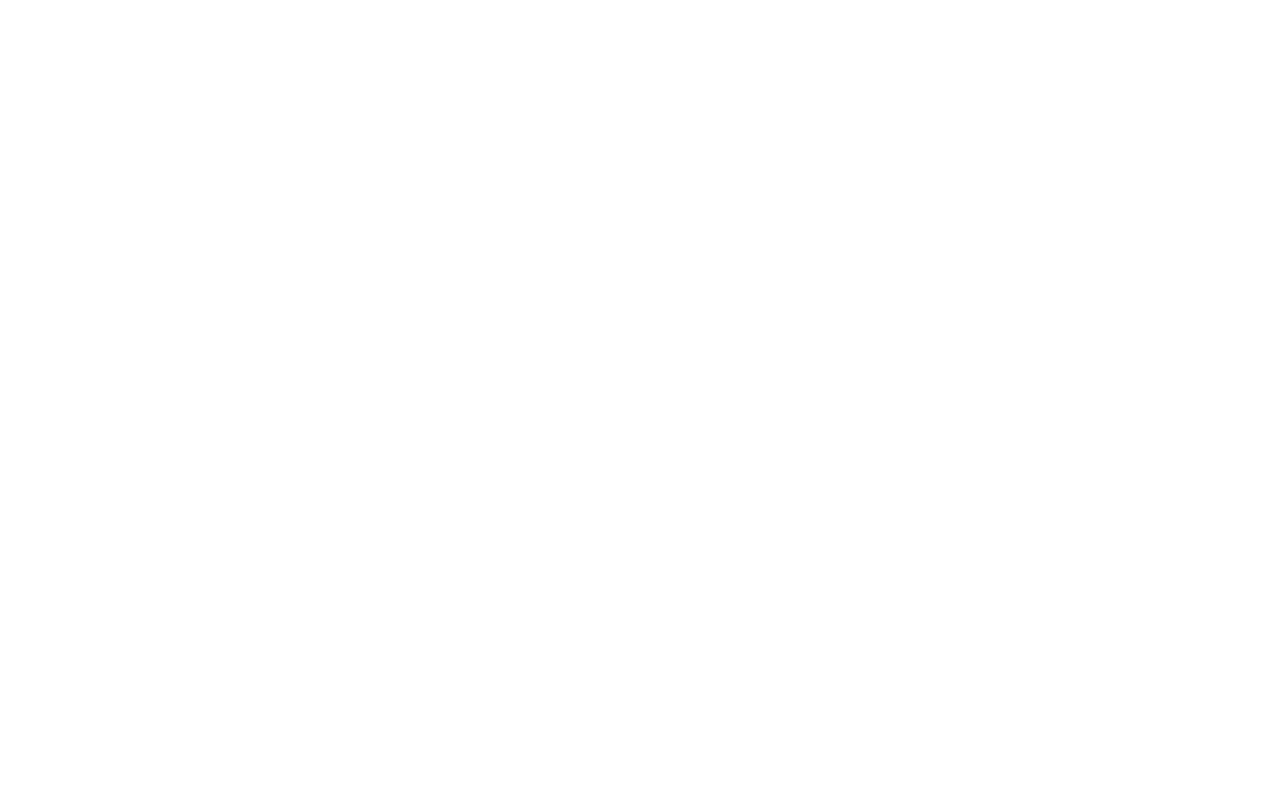
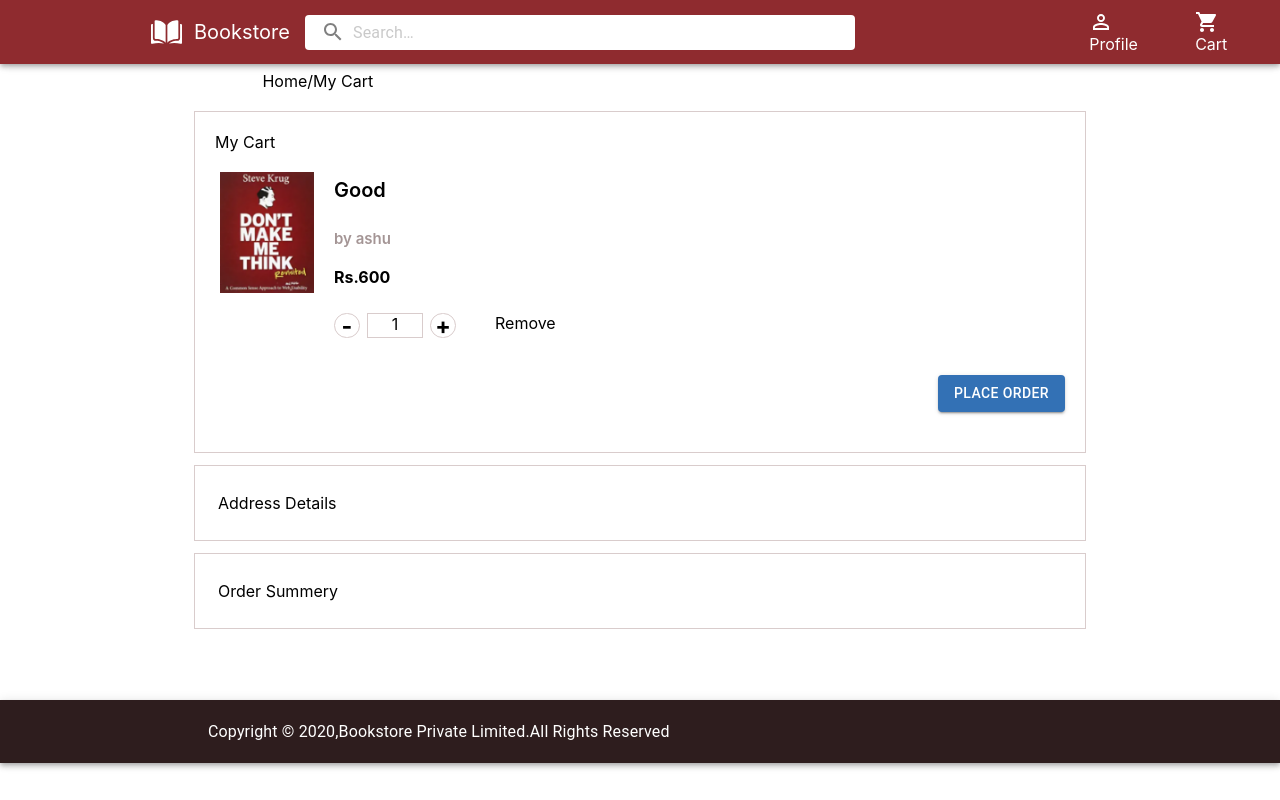
Before and after one commit to Ashwini0398/Book_Store_App_React, a React (Create React App) app in the folder book_store/: page /CartBag in a window 1280 px wide. Built offline with nearby package versions, Linux system fonts and the light colour scheme; sample sign-in values are in the browser's storage.

Commit message:
ADDED: cart bag UI page designed

```diff
--- a/book_store/src/App.js
+++ b/book_store/src/App.js
@@ -1,5 +1,6 @@
 import './App.css';
 import LoginDashboard from './Pages/LoginSignupDashboard/LoginSignup'
+import Cartbag from '../src/Components/Cartbag/Cartbag';
 import {
   BrowserRouter,
   Switch,
@@ -18,6 +19,7 @@ function App() {
         <Route path="/LoginSignUp" component={LoginDashboard} />
         <ProtectedRoute path="/Dashboard" component={Dashboard} />
         <ProtectedRoute path="/Cart" component={Cart} />
+        <ProtectedRoute path="/CartBag" component={Cartbag} />
       </Switch>
     </BrowserRouter>
 
--- a/book_store/src/Components/Card/Card.jsx
+++ b/book_store/src/Components/Card/Card.jsx
@@ -6,7 +6,7 @@ import CardContent from '@material-ui/core/CardContent';
 import Button from '@material-ui/core/Button';
 import Typography from '@material-ui/core/Typography';
 import Image from '../../Assets/Image.png';
-import {ProtectedRoute} from '../../Services/auth/protectedRoutes';
+import { ProtectedRoute } from '../../Services/auth/protectedRoutes';
 import Cart from "../../Components/Cart/Cart";
 import { width } from '@material-ui/system';
 import { Redirect } from 'react-router';
@@ -20,9 +20,9 @@ const useStyles = makeStyles({
   root: {
     width: 230,
     minHeight: 260,
-    margin:'10px',
+    margin: '10px',
   },
-  content:{
+  content: {
     display: 'flex',
     justifyContent: 'center',
     background: '#F5F5F5',
@@ -34,26 +34,26 @@ const useStyles = makeStyles({
     transform: 'scale(0.8)',
   },
   image: {
-    height:'155px',
-    width:'130px',
+    height: '155px',
+    width: '130px',
   },
-  cardTxt:{
-    display:'flex',
-    alignItems:'flex-start',
-    flexDirection:'column'
+  cardTxt: {
+    display: 'flex',
+    alignItems: 'flex-start',
+    flexDirection: 'column'
   },
-  bookTitle:{
-    marginLeft:'8px',
-    fontWeight:'600',
+  bookTitle: {
+    marginLeft: '8px',
+    fontWeight: '600',
   },
-  bookAuthor:{
-      paddingTop:'3px',
-      fontSize:'x-small',
-      height:'12px',
-      color:'#a49595',
-      fontWeight:'600'
+  bookAuthor: {
+    paddingTop: '3px',
+    fontSize: 'x-small',
+    height: '12px',
+    color: '#a49595',
+    fontWeight: '600'
   },
-  bookRating:{
+  bookRating: {
     fontSize: 'small',
     display: 'flex',
     justifyContent: 'center',
@@ -62,7 +62,7 @@ const useStyles = makeStyles({
     width: '40px',
     height: '20px',
     marginTop: '5px',
-    color:'white'
+    color: 'white'
   },
   title: {
     fontSize: 14,
@@ -70,16 +70,34 @@ const useStyles = makeStyles({
   pos: {
     marginBottom: 12,
   },
+  buttonCard:{
+    width: '224px',
+    height: '36px',
+    marginBottom: '12px',
+    display: 'flex',
+    justifyContent: 'space-evenly'
+  },
+  btn1Card:{
+    width: '89px',
+    fontSize: '9px',
+    fontWeight: 'bold',
+    backgroundColor:'#A03037',
+  },
+  btn2Card:{
+    width: '89px',
+    fontSize: '9px',
+    fontWeight: 'bold',
+    backgroundColor:'#333333',
+  }
 });
 
 export default function SimpleCard(props) {
   const classes = useStyles();
   const from = { pathname: '/Cart' };
   const [redirect, setRedirect] = React.useState(null);
+  const [cart,setCart]=React.useState([]);
 
-const redirectCart=()=>{
-  debugger;
-  // <Redirect from="/Dashboard" to={from} books= {val}/>
+  const redirectCart = () => {
     setRedirect("/Cart");
     // return <ProtectedRoute exact path={"/Cart"}>
     //   <Cart books= {val}/>
@@ -88,15 +106,16 @@ const redirectCart=()=>{
   if (redirect) {
     return <Redirect to={{
       pathname: redirect,
-    state: {books : props.value } }}/>
+      state: { books: props.value }
+    }} />
     // return <ProtectedRoute exact path={"/Cart"}>
     //   <Cart books= {props.value}/>
     // </ProtectedRoute>
   }
-else{
+  else {
     return (
       <ProtectedRoute exact path={"/Dashboard"}>
-        <Card className={classes.root} onClick={()=>redirectCart()}>
+        <Card className={classes.root} onClick={() => redirectCart()}>
           <CardContent className={classes.content}>
             <img className={classes.image} src={Image} alt="" />
           </CardContent>
@@ -106,6 +125,14 @@ else{
             <div className={classes.bookRating}>4.5 &#9733;</div>
             <div>Rs.{props.value.price}</div>
           </CardActions>
+          <div className={classes.buttonCard}>
+            <Button variant="contained" color="secondary" className={classes.btn1Card}>
+              ADD TO BAG
+            </Button>
+            <Button variant="contained" color="secondary" className={classes.btn2Card}>
+              &#10084; WISHLIST
+            </Button>
+          </div>
         </Card>
       </ProtectedRoute>
     );
--- a/book_store/src/Components/Cart/Cart.scss
+++ b/book_store/src/Components/Cart/Cart.scss
@@ -1,23 +1,26 @@
+@mixin items($jstCont,$width,$aliItem) {
+    display: flex;
+    justify-content: $jstCont;
+    width: $width;
+    align-items: $aliItem;
+
+}
 .cart-frame{
+    @include items(center,null,flex-start );
     margin-top: 108px;
-    display: flex;
     height: 464px;
-    justify-content: center;
-    align-items: flex-start;
 }
 .book-disp{
     width: 50%;
 }
 .button{
-    display: flex;
-    justify-content: space-evenly;
-    width: 323px;
+    @include items(space-evenly,323px,null );
+    margin-top: 14px;
 }
 .img-crt-align{
-    display: flex;
+    @include items(space-between,null,null );
     flex-direction: column;
     height: 120px;
-    justify-content: space-between;
 }
 .img-crt{
     width: 40px;
@@ -32,8 +35,5 @@
     display: inline-block;
   }
 .cart-book-dtl{
-    display: flex;
-    width: 800px;
-    justify-content: center;
-    align-items: center;
+    @include items(center,800px,center);
 }
--- /dev/null
+++ b/book_store/src/Components/Cartbag/Cartbag.jsx
@@ -0,0 +1,53 @@
+import React from 'react';
+import Headers from '../../Components/Home/Header';
+import './Cartbag.scss';
+import Image from '../../Assets/Image.png';
+import CardActions from '@material-ui/core/CardActions';
+import Button from '@material-ui/core/Button';
+import Footer from '../Footer/Footer';
+
+const Cartbag = () => {
+    return (
+        <div>
+            <Headers />
+            <div className="CartBag-frame">
+                <div className="title">Home/My Cart</div>
+                <div className="cartBag-content">
+                    <div >My Cart</div>
+                    <div className="main-cart">
+                        <div>
+                            <img className="img-book" src={Image} alt="lll" />
+                        </div>
+                        <div className="text-content">
+                            <div className="bag-text">
+                                <div className="cart-title">Good</div>
+                                <div className="cart-bookAuthor">by ashu</div>
+                                <div className="price">Rs.600</div>
+                            </div>
+                            <div className="count-content">
+                                <div className="minus">-</div>
+                                <div className="count">1</div>
+                                <div className="plus">+</div>
+                                <div className="remove">Remove</div>
+                            </div>
+                        </div>
+                    </div>
+                    <div className="btn-content">
+                    <Button variant="contained"  className="btn-place">
+                        Place Order
+                    </Button>
+                    </div>
+                </div>
+                <div className="address-frame">
+                    Address Details
+                </div>
+                <div className="order-frame">
+                    Order Summery
+                </div>
+            </div>
+            <Footer />
+        </div>
+    );
+}
+
+export default Cartbag;
--- /dev/null
+++ b/book_store/src/Components/Cartbag/Cartbag.scss
@@ -0,0 +1,103 @@
+@mixin flex ($disp,$justify,$direction,$width,$height){
+    display: $disp;
+    flex-direction: $direction;
+    justify-content: $justify;
+    height:$height;
+    width: $width;
+}
+
+$border: 1px solid #d9cccc;
+.CartBag-frame{
+    height: 700px;
+    display: flex;
+    flex-direction: column;
+    justify-content: center;
+    align-items: center;
+}
+.title{
+    width: 59%;
+}
+.cartBag-content{
+    width: 850px;
+    height: 300px;
+    border: 1px solid #d9cccc;
+    padding: 20px;
+    margin-top: 20px;
+}
+.main-cart{
+    display: flex;
+}
+.bag-text{
+    @include flex(flex,space-evenly ,column ,300px ,161px );
+
+}
+.img-book{
+    width: 94px;
+    margin: 20px 20px 10px 5px;
+}
+.cart-title
+{
+    font-Weight: 600;
+    font-size: 20px;
+}
+.cart-bookAuthor{
+    font-size: 15px;
+    height: 12px;
+    color: #a49595;
+    font-weight: 600;
+}
+.price{
+    font-weight: bold;
+}
+.count-content{
+    display: flex;
+    .minus{
+        @include flex(flex,center ,null ,24px ,23px );
+        border: $border;
+        align-items: center;
+        border-radius: 15px;
+        font-size: 23px;
+        font-weight: bold;
+    }
+    .count{
+        width: 54px;
+        border: $border;
+        margin: 0px 7px 0px 7px;
+        display: flex;
+        justify-content: center;
+
+    }
+    .plus{
+        @include flex(flex,center ,null ,24px ,23px );
+        border: $border;
+        align-items: center;
+        border-radius: 15px;
+        font-size: 23px;
+        font-weight: bold;
+    }
+    .remove{
+        margin-left: 39px;
+    }
+}
+.btn-content{
+    display: flex;
+    justify-content: flex-end;
+    margin-top: 37px;
+}
+.btn-place{
+    background-color: #3371B5 !important;
+    color:white !important;
+}
+.address-frame{
+    @include flex(flex,center ,column ,867px ,74px );
+    border: $border;
+    margin-top: 12px;
+    padding-left: 23px;
+}
+.order-frame{
+    @include flex(flex,center ,column ,867px ,74px );
+    border: $border;
+    margin-top: 12px;
+    padding-left: 23px;
+
+}
--- a/book_store/src/Components/Footer/Footer.scss
+++ b/book_store/src/Components/Footer/Footer.scss
@@ -1,5 +1,5 @@
 .footer-area{
-    background-color: black !important;
+    background-color: #2E1D1E !important;
     height: 63px;
 
 }
--- a/book_store/src/Components/Home/Header.jsx
+++ b/book_store/src/Components/Home/Header.jsx
@@ -9,6 +9,7 @@ import './Header.scss';
 import PersonOutlineIcon from '@material-ui/icons/PersonOutline';
 import ShoppingCartIcon from '@material-ui/icons/ShoppingCart';
 import book from "../../Assets/book.svg";
+import {Redirect} from "react-router-dom"
 
 
 
@@ -57,11 +58,24 @@ search: {
 class Home extends Component {
     constructor(props) {
         super(props);
+        this.state={
+            redirect: '',
+
+        }
 
     }
 
+     redirectCartBag = () => {
+         debugger;
+        this.setState({redirect:"/CartBag"});
+
+      }
 
     render() {
+
+        if(this.state.redirect){
+            return <Redirect to ={this.state.redirect}/>
+        }
         const { classes, theme  } = this.props;
         return (
             <>
@@ -93,7 +107,7 @@ class Home extends Component {
                                 <PersonOutlineIcon/>
                                 <span>Profile</span>
                             </div>
-                            <div className="cart">
+                            <div className="cart" onClick={() => this.redirectCartBag} >
                                 <ShoppingCartIcon/>
                                 <span>Cart</span>
                             </div>
--- a/book_store/src/Components/Home/Header.scss
+++ b/book_store/src/Components/Home/Header.scss
@@ -25,7 +25,8 @@
     @include icon(flex,column,null)
 }
 .cart{
-    @include icon(flex,column,null)
+    @include icon(flex,column,null);
+    cursor: pointer;
 }
 .side-header{
     width: 200px;
--- a/book_store/src/Pages/Dashboard/Dashboard.jsx
+++ b/book_store/src/Pages/Dashboard/Dashboard.jsx
@@ -5,7 +5,6 @@ import Card from "../../Components/Card/Card";
 import user_services from "../../Services/user_services";
 import { useEffect } from 'react';
 import './Dashboard.scss'
-import {ProtectedRoute} from '../../Services/auth/protectedRoutes';
 import Cart from "../../Components/Cart/Cart";
 import {
     Switch,
--- a/book_store/src/Pages/Login/Login.scss
+++ b/book_store/src/Pages/Login/Login.scss
@@ -33,3 +33,6 @@
     width: 220px;
     background-color: #A03037 !important;
 }
+.button{
+
+}
```
Also changed, not shown: book_store/src/Components/Cart/Cart.jsx (indentation only). Lines whose indentation alone changed are shown as unchanged.
